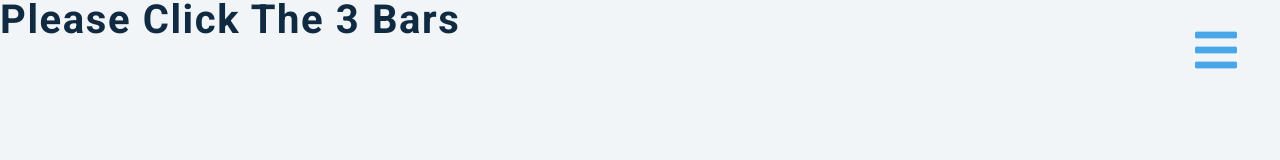
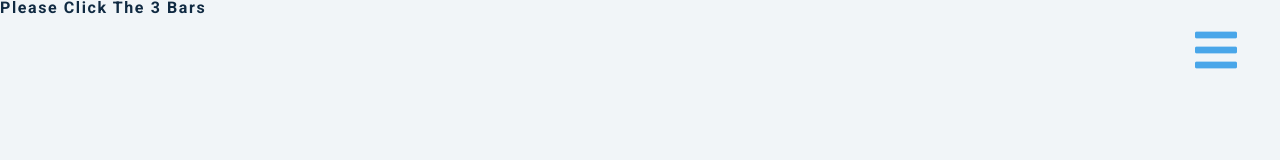
Before and after one commit to MuhammadZohaibAwan/toggle-sidebar-vanilla-js, a plain HTML site: page index.html in a window 1280 px wide. Drawn offline with nearby package versions, Linux system fonts and the light colour scheme.

Commit message:
Update index.html

```diff
--- a/index.html
+++ b/index.html
@@ -14,7 +14,7 @@
     <link rel="stylesheet" href="styles.css" />
   </head>
   <body>
-    <h2 class="central-heading"> Please Click The 3 Bars </h2>
+    <h4 class="central-heading"> Please Click The 3 Bars </h4>
     <button class="sidebar-toggle">
       <i class="fas fa-bars"></i>
     </button>
```
